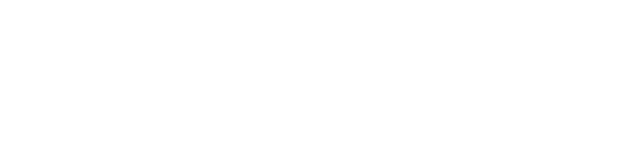
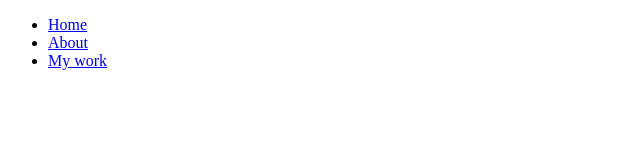
Before and after one commit to jerumanu/My-portfolio, a plain HTML site: page work.html in a window 1280 px wide. Shown: the whole page, without its empty margins (0-640 px from the left). Drawn offline with Linux system fonts and the light colour scheme.

Commit message:
added nav-bar

```diff
--- a/styles.css
+++ b/styles.css
@@ -1,3 +1,4 @@
 body{
-    background-color: green;
+
+
 }
--- a/work.html
+++ b/work.html
@@ -0,0 +1,22 @@
+<!DOCTYPE html>
+<html lang="en">
+
+<head>
+    <meta charset="UTF-8">
+    <meta name="viewport" content="width=device-width, initial-scale=1.0">
+    <title>Portfolio</title>
+</head>
+
+<body>
+    <section>
+        <nav>
+            <ul>
+                <li><a href="index.html">Home</a></li>
+                <li><a href="about.html">About</a></li>
+                <li><a href="work.html">My work</a></li>
+            </ul>
+        </nav>
+    </section>
+</body>
+
+</html>
```
Also changed, not shown: about.html (+12 -0 lines), index.html (+8 -0 lines).
